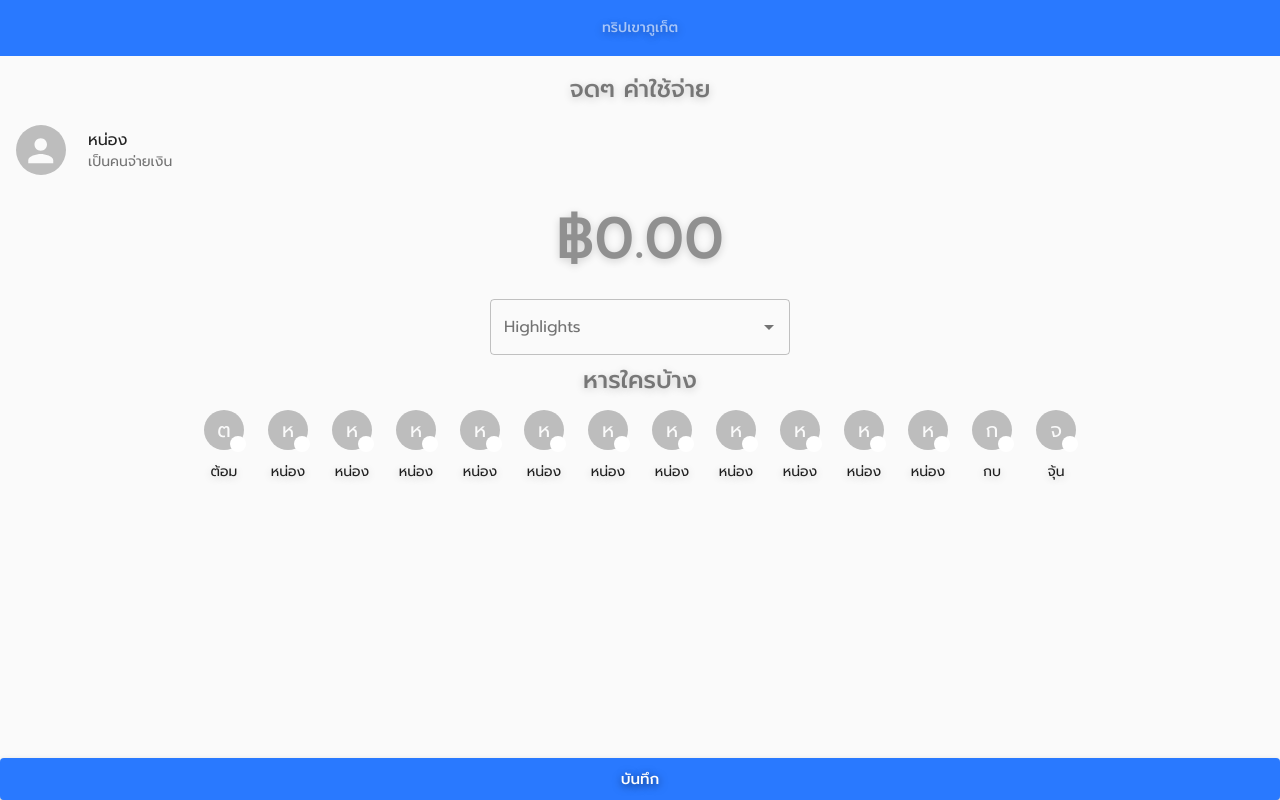
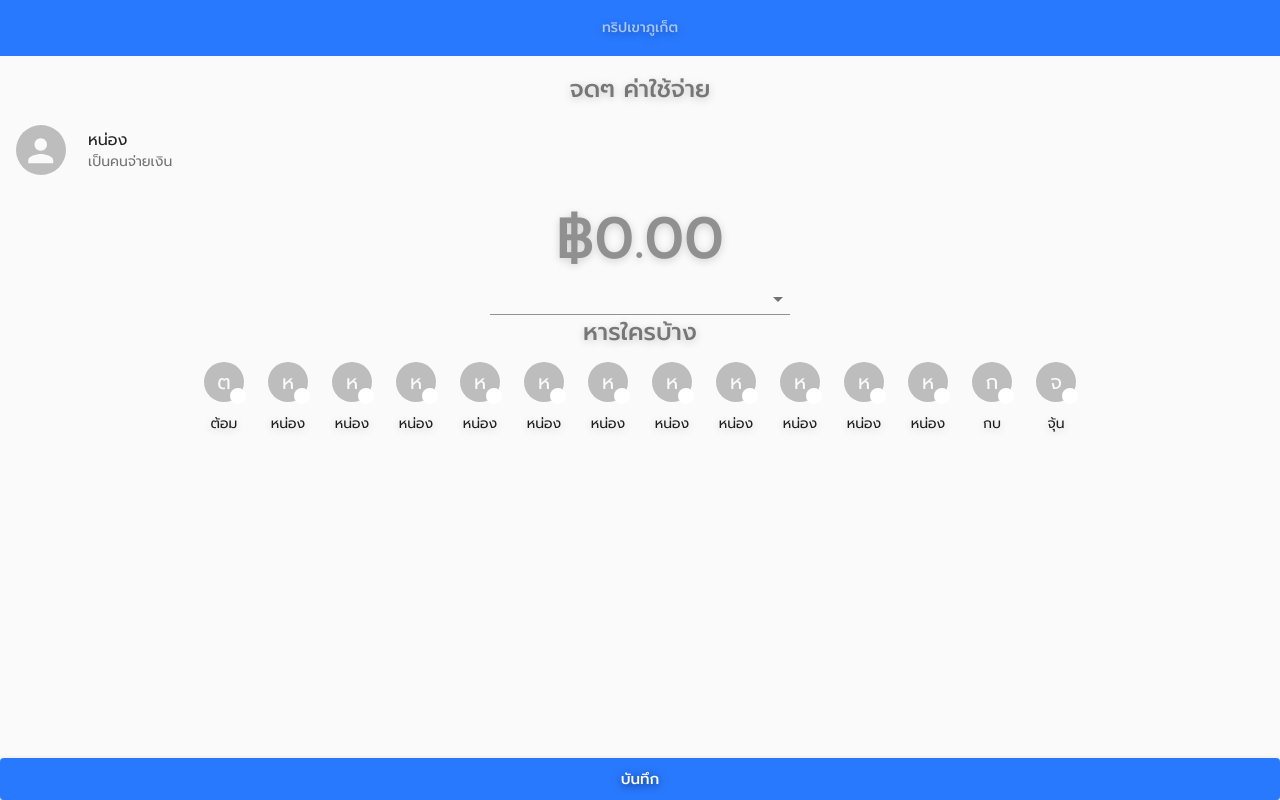
Before and after one commit to AnuchitO/fe-jugbaht, a React (Create React App) app: page / in a window 1280 px wide. Built offline with nearby package versions, Linux system fonts and the light colour scheme.

Commit message:
create note scss

```diff
--- a/src/components/Expense/Note.js
+++ b/src/components/Expense/Note.js
@@ -6,6 +6,7 @@ import Autocomplete, {
 } from "@material-ui/lab/Autocomplete";
 import parse from "autosuggest-highlight/parse";
 import match from "autosuggest-highlight/match";
+import styles from "./Note.module.scss";
 
 const filter = createFilterOptions();
 export default function Highlights() {
@@ -50,10 +51,8 @@ export default function Highlights() {
       renderInput={params => (
         <TextField
           {...params}
-          label="Highlights"
-          variant="outlined"
+          // label="จ่ายค่าอะไร"
           fullWidth
-          margin="normal"
         />
       )}
       renderOption={(option, { inputValue }) => {
--- /dev/null
+++ b/src/components/Expense/Note.module.scss
@@ -0,0 +1,3 @@
+.textField {
+  display: flex
+}
```
